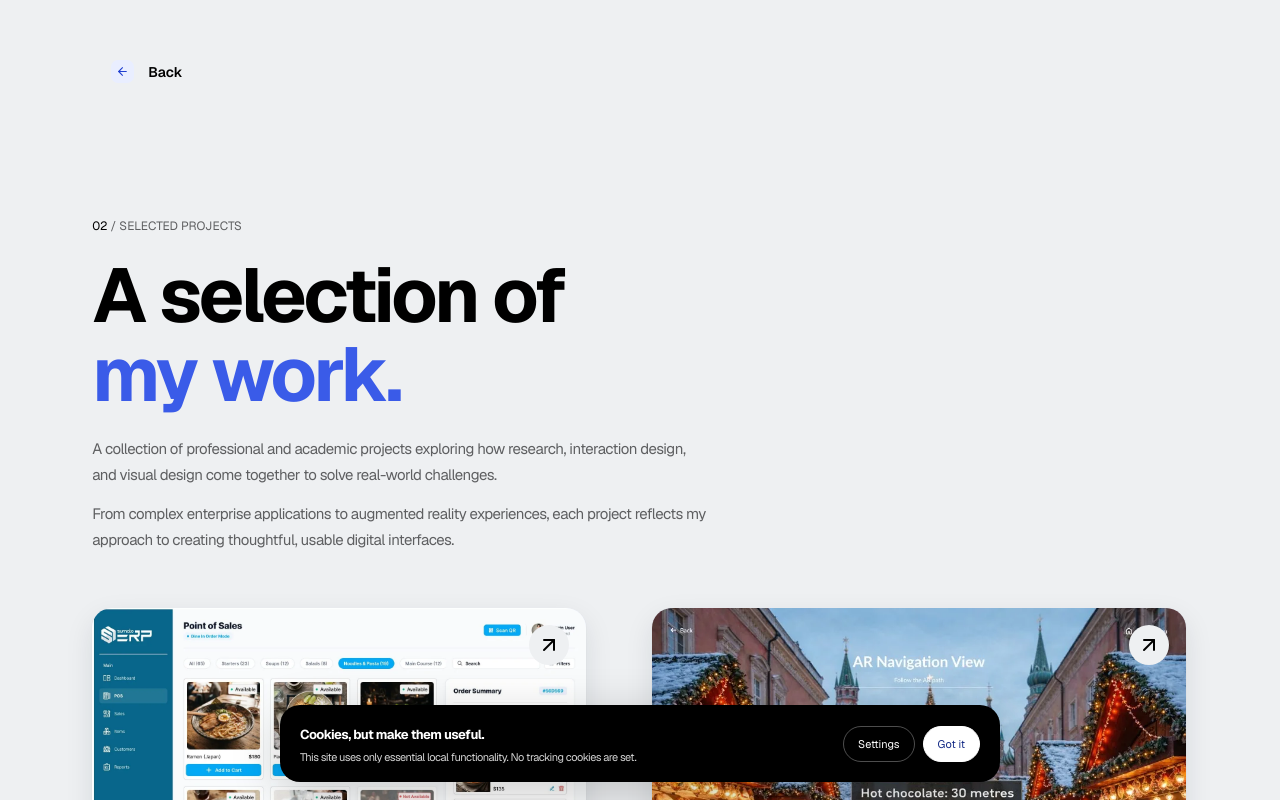
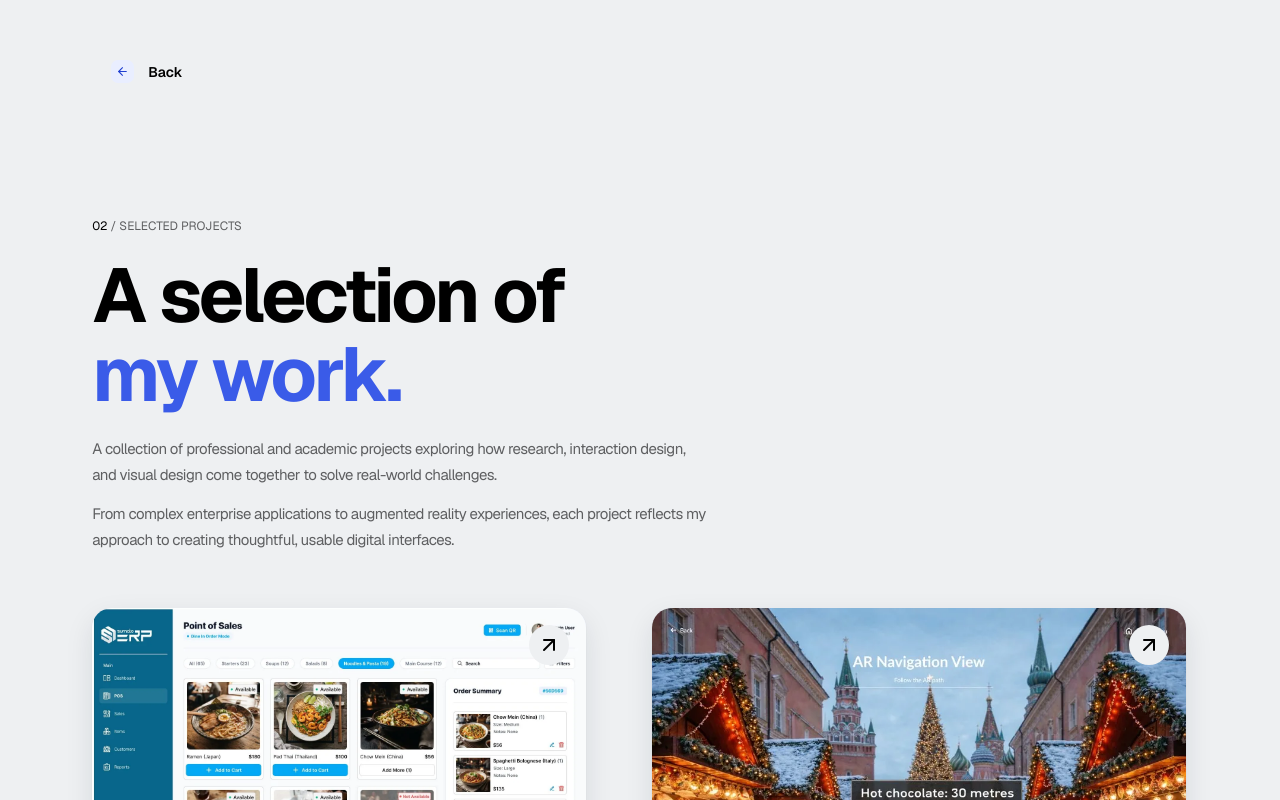
Before and after one commit to salmanashrafportfolio/salmanashrafportfolio.github.io, a React (Vite) app: page /work in a window 1280 px wide. Shown: the top 800 px of the page. Built offline with nearby package versions, Linux system fonts and the light colour scheme.

Commit message:
Remove cookie banner

```diff
--- a/src/main.jsx
+++ b/src/main.jsx
@@ -704,10 +704,6 @@ function ProjectPage({ id, setPage, panel = false }) {
   </main>;
 }
 
-function CookieBanner({ onClose, onSettings }) {
-  return <div className="cookie-banner"><div><b>{"Cookies, but make them useful."}</b><p>{"This site uses only essential local functionality. No tracking cookies are set."}</p></div><div><button onClick={onSettings}>{"Settings"}</button><button className="cookie-accept" onClick={onClose}>{"Got it"}</button></div></div>;
-}
-
 // Scroll reveal: [selector, direction]. Items sharing a parent are staggered.
 const REVEAL = [
   ['#sec-work .section-heading > *', 'left'],
@@ -771,8 +767,6 @@ function App() {
   const [zoomed,setZoomed] = useState(null);
   const closeZoom = useCallback(() => setZoomed(null), []);
   useEffect(closeZoom,[page,closeZoom]);
-  const [cookie,setCookie] = useState(!localStorage.getItem('sb-cookie'));
-  const [settings,setSettings] = useState(false);
   useEffect(()=>{const link=document.querySelector('link[rel="canonical"]');const url='https://salmanashrafportfolio.github.io'+(page==='notfound'?'/':pageToPath(page));if(link)link.href=url;const og=document.querySelector('meta[property="og:url"]');if(og)og.setAttribute('content',url);},[page]);
   useEffect(()=>{document.title = page==='notfound'?'Page not found — Salman Bhatti':page==='home'?"Salman Bhatti — UX/UI Designer":page==='about'?"About — Salman Bhatti":page==='work'?"Work — Salman Bhatti":`${projects.find(p=>p.id===page)?.name || "Work"} — Salman Bhatti`;},[page]);
   useEffect(()=>{window.scrollTo({top:0,behavior:'instant'});if(page==='notfound')return;const target=pageToPath(page);if(window.location.pathname!==target)window.history.pushState({depth:(window.history.state?.depth??-1)+1},'',target);else if(window.history.state?.depth==null)window.history.replaceState({depth:0},'');depth.current=window.history.state.depth;},[page]);
@@ -780,7 +774,6 @@ function App() {
   const goSection = useCallback((id) => { setSection({ id }); setPage('home'); }, []);
   useEffect(()=>{ if (!section || page !== 'home') return; const reduceMotion = window.matchMedia('(prefers-reduced-motion: reduce)').matches; document.getElementById(section.id)?.scrollIntoView({ behavior: reduceMotion ? 'auto' : 'smooth', block: 'start' }); },[section,page]);
   useEffect(()=>{const onPop=()=>setPage(route());window.addEventListener('popstate',onPop);return ()=>window.removeEventListener('popstate',onPop)},[]);
-  const closeCookie = ()=>{localStorage.setItem('sb-cookie','yes');setCookie(false);setSettings(false)};
   return <LightboxContext.Provider value={setZoomed}><div id="top"><a className="skip-link" href="#main">Skip to content</a>
     {page!=='home' && !isProject && <BackButton page={page} setPage={setPage}/>}
     {(page==='home' || isProject) && <main id="main"><div className={isProject ? 'app-shell detail' : 'app-shell'}>
@@ -794,8 +787,6 @@ function App() {
     {page!=='home' && !isProject && <Footer/>}
     <BackToTop/>
     {zoomed && <Lightbox image={zoomed} onClose={closeZoom}/>}
-    {cookie && <CookieBanner onClose={closeCookie} onSettings={()=>setSettings(true)}/>}
-    {settings && <div className="modal-backdrop" onClick={()=>setSettings(false)}><div className="cookie-modal" onClick={e=>e.stopPropagation()}><button className="modal-close" aria-label={"Close"} onClick={()=>setSettings(false)}><X/></button><Sparkles/><h3>{"Cookie preferences"}</h3><p>{"This site doesn't use analytics or advertising cookies. Local preferences only remember your language choice and that you dismissed this notice."}</p><button className="pill-link" onClick={closeCookie}>{"Save preferences"} <ArrowRight size={16}/></button></div></div>}
   </div></LightboxContext.Provider>;
 }
 
```
